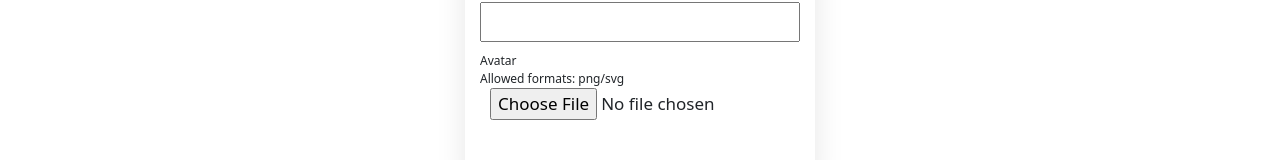
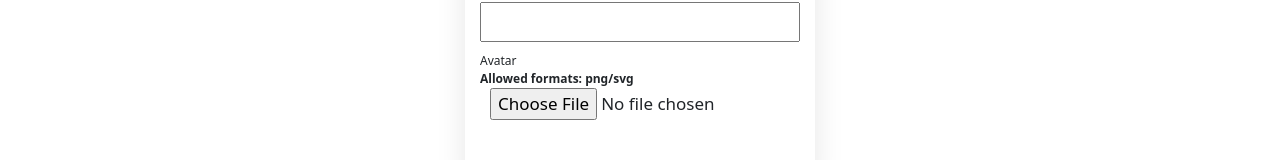
Before and after one commit to Wickedlolz/amoviesdb, a React (Create React App) app: page /profile/edit/1 in a window 1280 px wide. Shown: the part 408-568 px from the top of the page. Built offline with nearby package versions, Linux system fonts and the light colour scheme.

Commit message:
add react-player and set it in movie details

```diff
--- a/package.json
+++ b/package.json
@@ -11,6 +11,7 @@
     "react-bootstrap": "^2.4.0",
     "react-bootstrap-icons": "^1.8.4",
     "react-dom": "^18.2.0",
+    "react-player": "^2.10.1",
     "react-router-dom": "^6.3.0",
     "react-scripts": "5.0.1",
     "web-vitals": "^2.1.4"
--- a/src/components/Create/Create.js
+++ b/src/components/Create/Create.js
@@ -1,4 +1,5 @@
 import * as movieService from '../../services/data';
+import { Link } from 'react-router-dom';
 
 function Create() {
     const onSubmitCreateHandler = (event) => {
@@ -73,12 +74,12 @@ function Create() {
                                 </label>
                             </div>
 
-                            <button
-                                type="submit"
+                            <Link
+                                to={'/'}
                                 className="btn btn-secondary btn-lg btn-block m-2"
                             >
                                 Cancel
-                            </button>
+                            </Link>
 
                             <button
                                 type="submit"
--- a/src/components/Details/MovieDetailsCard.js
+++ b/src/components/Details/MovieDetailsCard.js
@@ -1,10 +1,11 @@
+import ReactPlayer from 'react-player/youtube';
+import { Link } from 'react-router-dom';
 import {
     HandThumbsUpFill,
     HandThumbsDownFill,
     PencilSquare,
     Trash3,
 } from 'react-bootstrap-icons';
-import { Link } from 'react-router-dom';
 
 function MovieDetailsCard({
     movie,
@@ -22,6 +23,12 @@ function MovieDetailsCard({
                     </p>
                     <p className="card-text">{movie.description}</p>
                     <p className="card-text">Likes: {movie.likes.length}</p>
+                    <div className="p-3">
+                        <ReactPlayer
+                            url="https://www.youtube.com/watch?v=aWzlQ2N6qqg"
+                            controls={true}
+                        />
+                    </div>
                     <button
                         onClick={onLikeClick}
                         className="mt-auto btn btn-light"
--- a/src/components/EditProfile/EditProfile.js
+++ b/src/components/EditProfile/EditProfile.js
@@ -36,7 +36,9 @@ function EditProfile() {
                         <div className={styles.inputs}>
                             {' '}
                             <span>Avatar</span>
-                            <span>Allowed formats: png/svg</span>
+                            <span className={styles['allowed-formats']}>
+                                Allowed formats: png/svg
+                            </span>
                             <input type="file" name="avatar" />{' '}
                         </div>{' '}
                     </div>{' '}
--- a/src/components/EditProfile/EditProfile.module.css
+++ b/src/components/EditProfile/EditProfile.module.css
@@ -46,3 +46,7 @@
 .edit-profile-card .inputs input[type='text'][readonly] {
     border: 2px solid rgba(0, 0, 0, 0);
 }
+
+.allowed-formats {
+    font-weight: bolder;
+}
```
Also changed, not shown: 1 other file (tests, documents, lock files or other folders).
